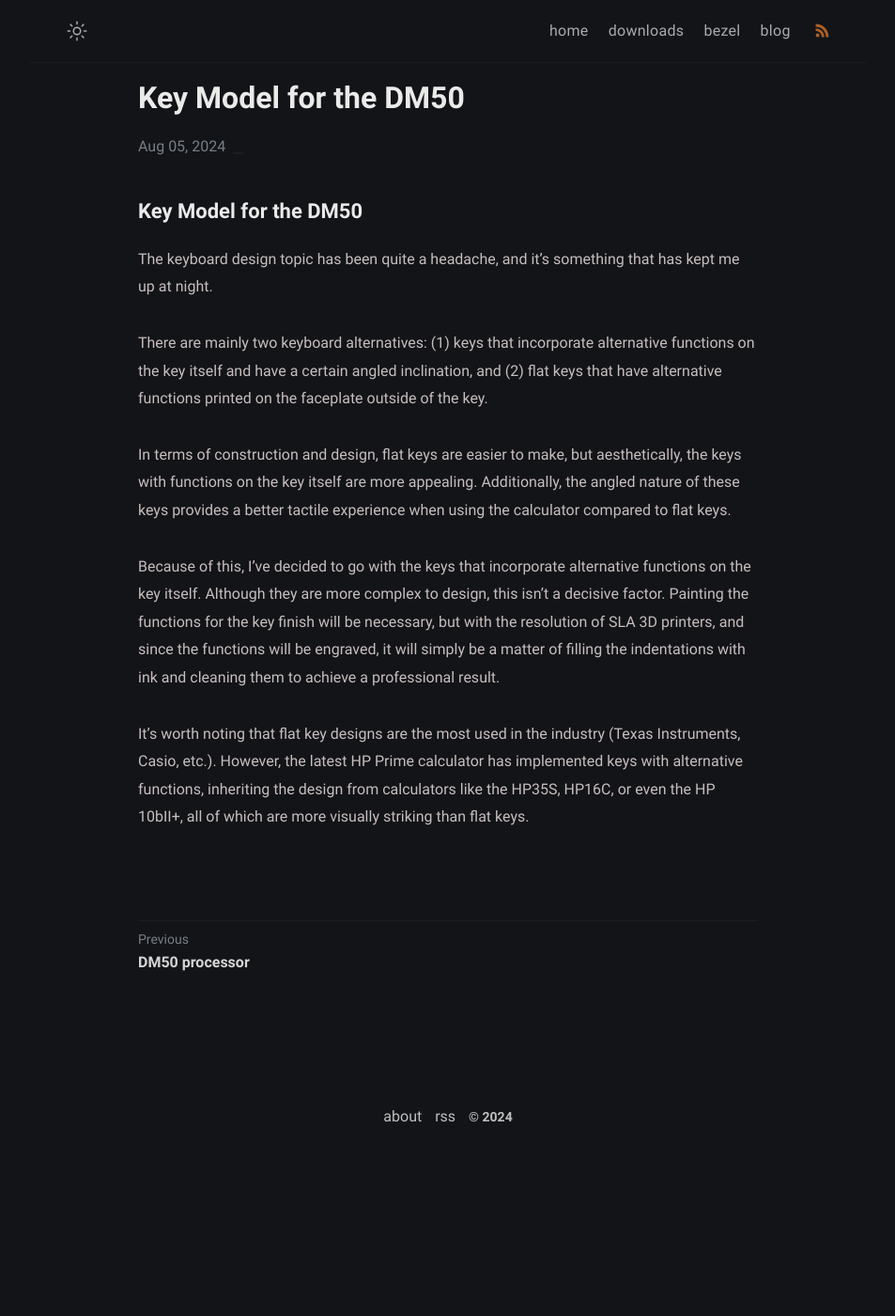
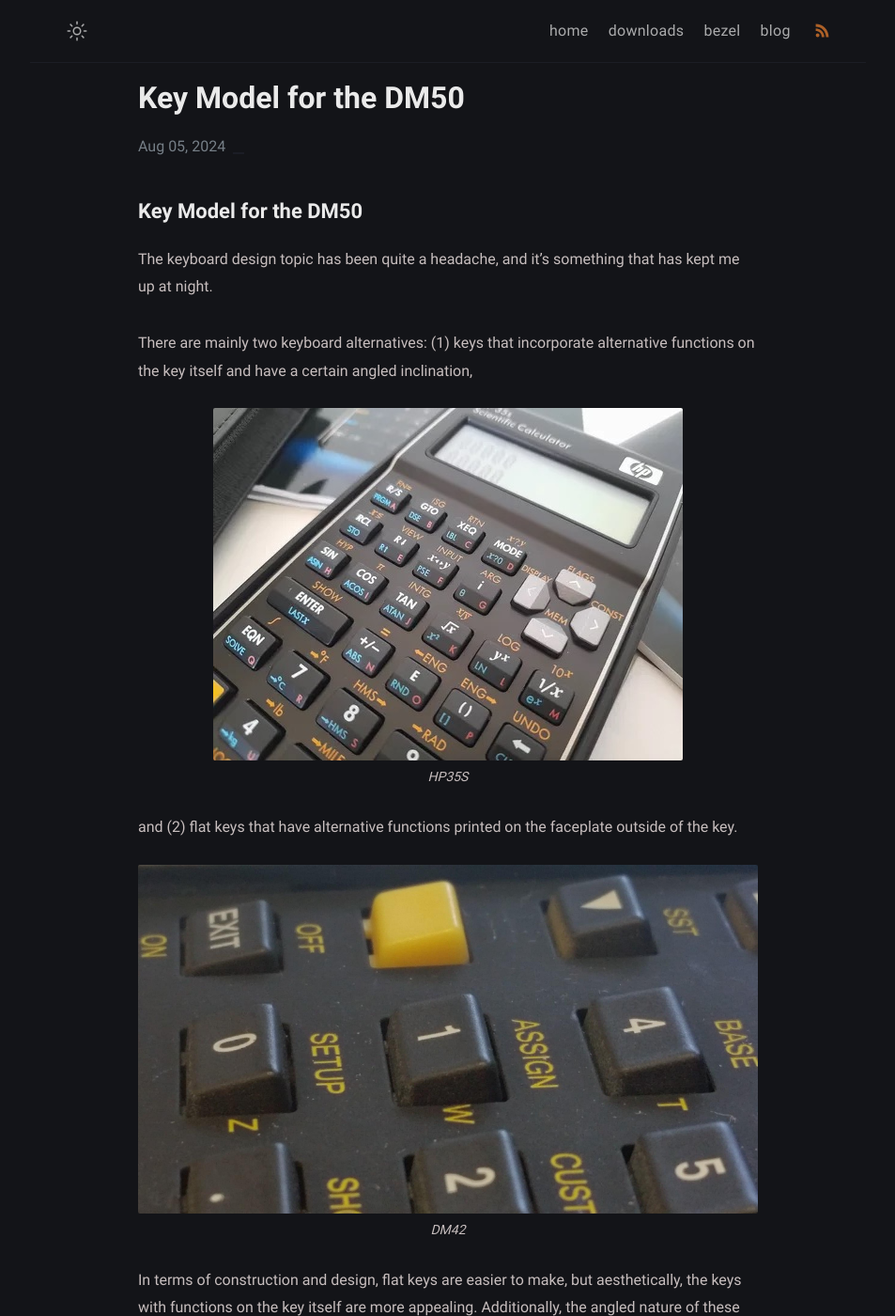
Before and after one commit to xavierbasc/50calc, a Jekyll site: the page built from _posts/dm50-keys/2024-08-05-dm50-keys.md, in a window 1280 px wide and 1400 px high. Shown: the whole window at 94% size, without its empty margins (163-1116 px from the left). Built offline with Jekyll 4.4.1, drawn with Linux system fonts in a browser that asks for light colours.

Commit message:
KEYS upgrade

```diff
--- a/_posts/dm50-keys/2024-08-05-dm50-keys.md
+++ b/_posts/dm50-keys/2024-08-05-dm50-keys.md
@@ -3,18 +3,43 @@
 title: "Key Model for the DM50"
 date: 2024-08-05 13:00:00 +01:00
 categories: dm50 keyboard keys key
-img1: /assets/img/STM32U545.PNG
-img2: /assets/img/housing2.png
+img1: /assets/img/HP35S.PNG
+img2: /assets/img/DM42.JPG
+img3: /assets/img/DM50_KEYS.PNG
+img4: /assets/img/DM50_KEYS2.PNG
 ---
 
 ## Key Model for the DM50
 
 The keyboard design topic has been quite a headache, and it's something that has kept me up at night.
 
-There are mainly two keyboard alternatives: (1) keys that incorporate alternative functions on the key itself and have a certain angled inclination, and (2) flat keys that have alternative functions printed on the faceplate outside of the key.
+There are mainly two keyboard alternatives:
+(1) keys that incorporate alternative functions on the key itself and have a certain angled inclination,
+
+<figure>
+<img src="{{ page.img1 }}" alt="HP35S">
+<figcaption>HP35S</figcaption>
+</figure>
+
+and (2) flat keys that have alternative functions printed on the faceplate outside of the key.
+
+<figure>
+<img src="{{ page.img2 }}" alt="DM42">
+<figcaption>DM42</figcaption>
+</figure>
 
 In terms of construction and design, flat keys are easier to make, but aesthetically, the keys with functions on the key itself are more appealing. Additionally, the angled nature of these keys provides a better tactile experience when using the calculator compared to flat keys.
 
 Because of this, I've decided to go with the keys that incorporate alternative functions on the key itself. Although they are more complex to design, this isn't a decisive factor. Painting the functions for the key finish will be necessary, but with the resolution of SLA 3D printers, and since the functions will be engraved, it will simply be a matter of filling the indentations with ink and cleaning them to achieve a professional result.
 
+<figure>
+<img src="{{ page.img3 }}" alt="DM50">
+<figcaption>DM50 KEYS</figcaption>
+</figure>
+
 It's worth noting that flat key designs are the most used in the industry (Texas Instruments, Casio, etc.). However, the latest HP Prime calculator has implemented keys with alternative functions, inheriting the design from calculators like the HP35S, HP16C, or even the HP 10bII+, all of which are more visually striking than flat keys.
+
+<figure>
+<img src="{{ page.img4 }}" alt="DM50">
+<figcaption>DM50 KEYS</figcaption>
+</figure>
```
Also changed, not shown: assets/img/DM42.JPG (added), assets/img/DM50_KEYS.PNG (added), assets/img/DM50_KEYS2.PNG (added), assets/img/HP35S.PNG (added), 1 other file.
